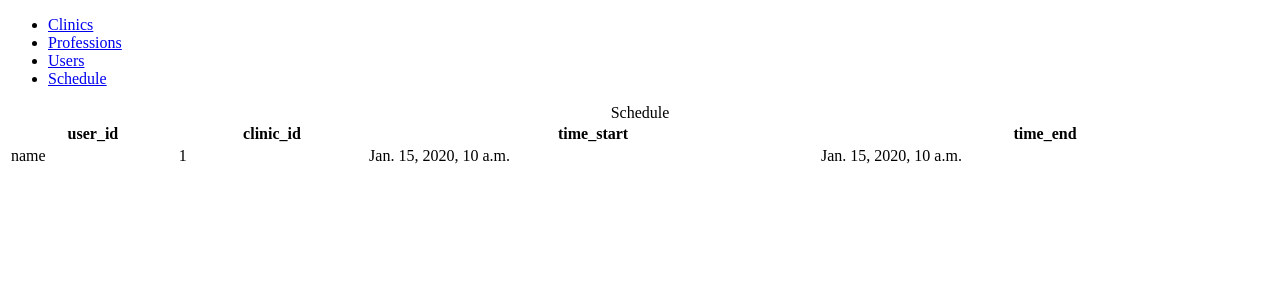
After one commit to PNoryk/renovatioClinica, a Django app: page /schedule/list/1/1/1/1/1/ in a window 1280 px wide. The commit adds this page. Shown: the top 300 px of the page. Run offline with Django 3.2, Linux system fonts and the light colour scheme; tables that the repository leaves empty hold one stand-in row (values such as "Sample post"); a database or web service that is not in the repository returns one stand-in record (values such as "Sample title"); data that the repository does not hold is empty.

Commit message:
add getSchedule

```diff
--- a/clients/dataRequests.py
+++ b/clients/dataRequests.py
@@ -4,13 +4,13 @@ data = {"api_key": "3971c1a15e8449ef7c5e0486471c63cd"}
 
 
 def getClinics():
-    r = requests.post(r"https://app.rnova.org/api/public/getClinics", data=data)
+    r = requests.post("https://app.rnova.org/api/public/getClinics", data=data)
 
     return r.json()
 
 
 def getProfessions():
-    r = requests.post(r"https://app.rnova.org/api/public/getProfessions", data=data)
+    r = requests.post("https://app.rnova.org/api/public/getProfessions", data=data)
 
     return r.json()
 
@@ -21,6 +21,19 @@ def getUsers(clinic_id, profession_id, role):
     users_data["profession_id"] = profession_id
     users_data["role"] = role
 
-    r = requests.post(r"https://app.rnova.org/api/public/getUsers", data=users_data)
+    r = requests.post("https://app.rnova.org/api/public/getUsers", data=users_data)
 
     return r.json()
+
+
+def getSchedule(clinic_id, user_id, time_start, time_end, step):
+    users_data = data.copy()
+    users_data["clinic_id"] = clinic_id
+    users_data["user_id"] = user_id
+    users_data["time_start"] = time_start
+    users_data["time_end"] = time_end
+    users_data["step"] = step
+
+    r = requests.post("https://app.rnova.org/api/public/getSchedule", data=users_data)
+
+    return r.json()
--- a/clients/urls.py
+++ b/clients/urls.py
@@ -7,7 +7,11 @@ urlpatterns = [
     path("clients/", clientsView, name="getClients"),
     path("professions/", professionsView, name="getProfessions"),
     path("users/", UsersFormView.as_view(), name="getUsers"),
+
     path("users/list/<int:clinic_id>/<int:profession_id>/", usersView, name="usersList"),
-    path("users/list/<int:clinic_id>/<int:profession_id>/<int:role>", usersView, name="usersList"),
+    path("users/list/<int:clinic_id>/<int:profession_id>/<role>/", usersView, name="usersList"),
 
+    path("schedule/", ScheduleFormView.as_view(), name="getSchedule"),
+    path("schedule/list/<int:clinic_id>/<int:user_id>/<slug:time_start>/<slug:time_end>/<int:step>/",
+         scheduleView, name="getSchedule"),
 ]
--- a/clients/views.py
+++ b/clients/views.py
@@ -1,12 +1,10 @@
-import pprint
-
 from django import views
 from django.http import HttpResponseRedirect
 from django.shortcuts import render
 from django.urls import reverse
 
 from clients import dataRequests
-from clients.forms import UsersForm
+from clients.forms import UsersForm, ScheduleForm
 
 
 def homeView(request):
@@ -25,7 +23,6 @@ def professionsView(request):
 
 def usersView(request, clinic_id, profession_id, role=""):
     users = dataRequests.getUsers(clinic_id, profession_id, role)
-    pprint.pprint(users["data"])
     return render(request, "clients/users-list.html", context={"users": users["data"]})
 
 
@@ -43,3 +40,24 @@ class UsersFormView(views.generic.FormView):
             self.success_url += f"{role}/"
 
         return super().form_valid(form)
+
+
+class ScheduleFormView(views.generic.FormView):
+    form_class = ScheduleForm
+    template_name = "clients/schedule.html"
+
+    def form_valid(self, form):
+        clinic_id = form.cleaned_data["clinic_id"]
+        user_id = form.cleaned_data["user_id"]
+        time_start = form.cleaned_data["time_start"]
+        time_end = form.cleaned_data["time_end"]
+        step = form.cleaned_data["step"]
+
+        self.success_url = "list/{}/{}/{}/{}/{}/".format(clinic_id, user_id, time_start, time_end, step)
+
+        return super().form_valid(form)
+
+
+def scheduleView(request, clinic_id, user_id, time_start, time_end, step):
+    schedule = dataRequests.getSchedule(clinic_id, user_id, time_start, time_end, step)
+    return render(request, "clients/schedule-list.html", context={"schedule": schedule["data"]})
--- a/templates/clients/base.html
+++ b/templates/clients/base.html
@@ -6,8 +6,11 @@
     <title>Base</title>
 
     {% block styles %}
-        <link rel="stylesheet" href="{% static "clients/css/clients.css" %}"
+        <link rel="stylesheet" href="{% static "clients/css/clients.css" %}">
     {% endblock %}
+
+    <script src="https://cdnjs.cloudflare.com/ajax/libs/jquery/3.3.1/jquery.min.js"></script>
+
 </head>
 <body>
 
@@ -16,12 +19,15 @@
         <li><a class="menu__item" href="{% url 'getClients' %}">Clinics</a></li>
         <li><a class="menu__item" href="{% url 'getProfessions' %}">Professions</a></li>
         <li><a class="menu__item" href="{% url 'getUsers' %}">Users</a></li>
-        <li><a class="menu__item">Schedule</a></li>
+        <li><a class="menu__item" href="{% url 'getSchedule' %}">Schedule</a></li>
     </ul>
 </nav>
 
 {% block content %}
 {% endblock %}
 
+{% block js %}
+{% endblock %}
+
 </body>
 </html>
--- /dev/null
+++ b/templates/clients/schedule-list.html
@@ -0,0 +1,27 @@
+{% extends "clients/base.html" %}
+
+{% block content %}
+
+    <table>
+        <caption>Schedule</caption>
+        <tr>
+            <th>user_id</th>
+            <th>clinic_id</th>
+            <th>time_start</th>
+            <th>time_end</th>
+        </tr>
+
+        {% for user_id, value in schedule.items %}
+            {% for item in value %}
+                <tr>
+                    <td>{{ user_id }}</td>
+                    <td>{{ item.clinic_id }}</td>
+                    <td>{{ item.time_start }}</td>
+                    <td>{{ item.time_end }}</td>
+                </tr>
+            {% endfor %}
+        {% endfor %}
+    </table>
+
+
+{% endblock %}
```
Also changed, not shown: clients/forms.py (+30 -4 lines), static/clients/js/clients.js (added, +135 -0 lines), templates/clients/schedule.html (added, +15 -0 lines).
